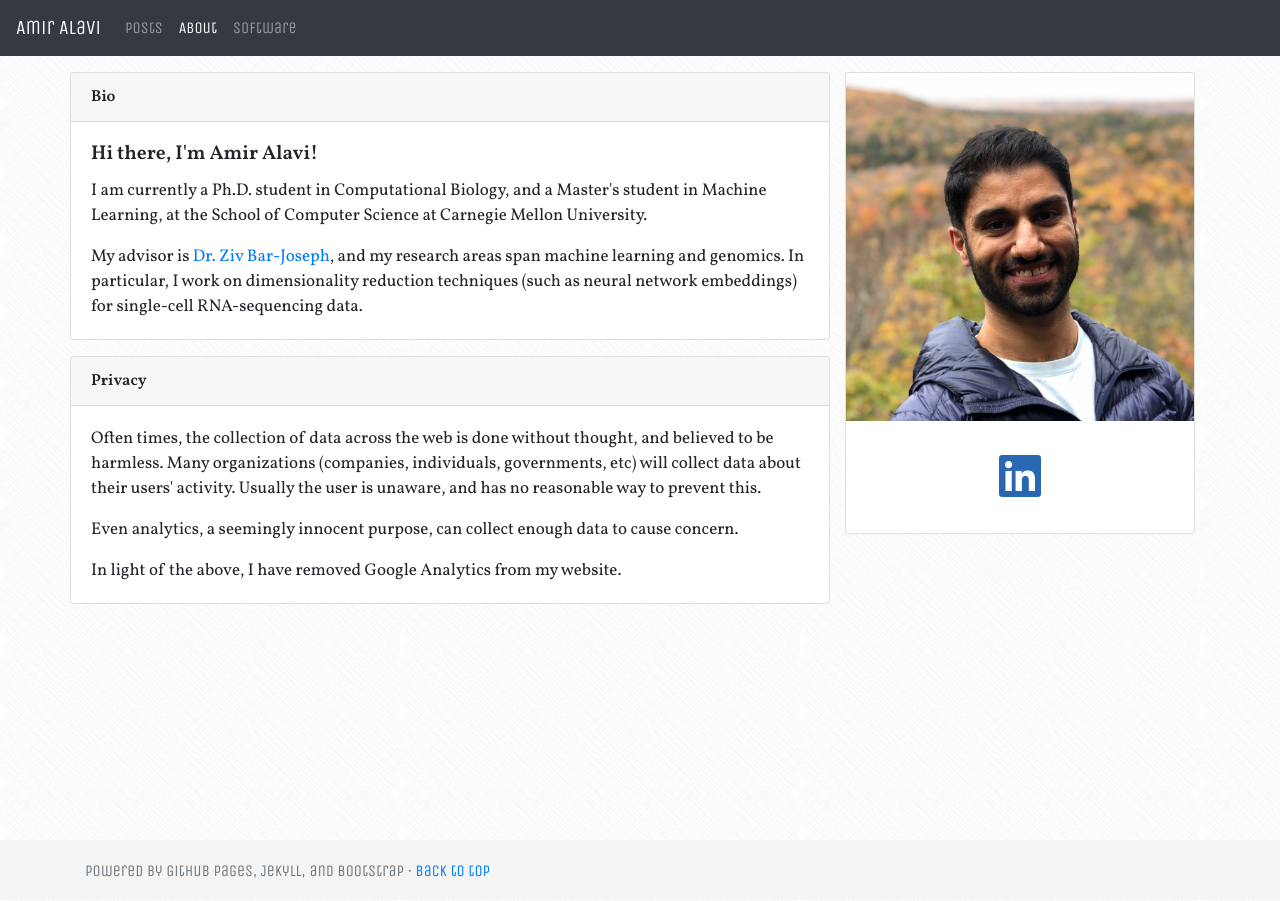
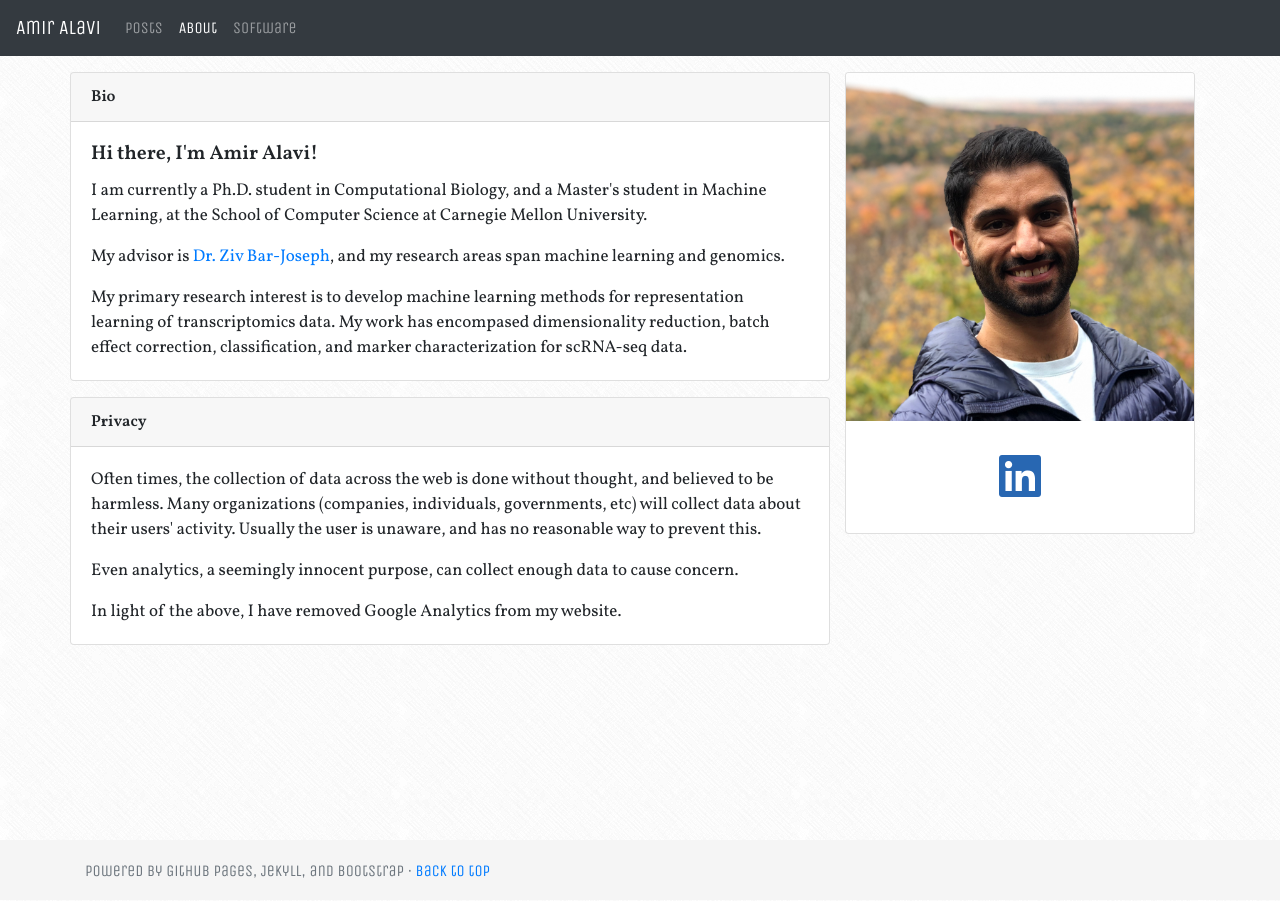
Before and after one commit to AmirAlavi/AmirAlavi.github.io, a Jekyll site: the page built from about/index.html, in a window 1280 px wide. Built offline with Jekyll 4.4.1, drawn with Linux system fonts in a browser that asks for light colours; nearby versions of some CDN libraries; a style sheet for code colours, icons or effects is not loaded.

Commit message:
Update research interest in About

```diff
--- a/about/index.html
+++ b/about/index.html
@@ -14,9 +14,9 @@ title: Amir Alavi, About
 					<p class="card-text">I am currently a Ph.D. student in Computational Biology, and a Master's student in Machine Learning, at the School of Computer
 						Science at Carnegie Mellon University.</p>
 					<p class="card-text">My advisor is <a href="http://sb.cs.cmu.edu/">Dr. Ziv Bar-Joseph</a>, and my
-						research areas span machine learning and genomics. In particular, I work on dimensionality
-						reduction techniques (such as neural network embeddings) for single-cell RNA-sequencing data.
+						research areas span machine learning and genomics.
 					</p>
+					<p class="card-text">My primary research interest is to develop machine learning methods for representation learning of transcriptomics data. My work has encompased dimensionality reduction, batch effect correction, classification, and marker characterization for scRNA-seq data.</p>
 				</div>
 			</div>
 		</div>
```
